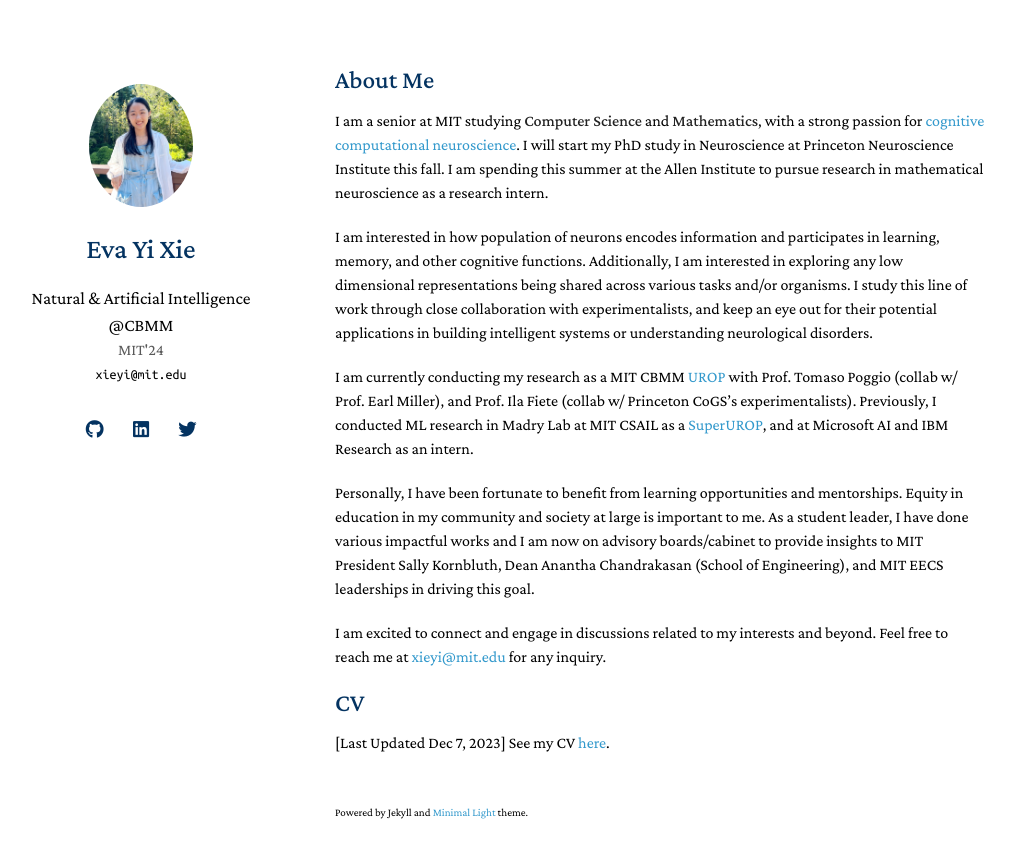
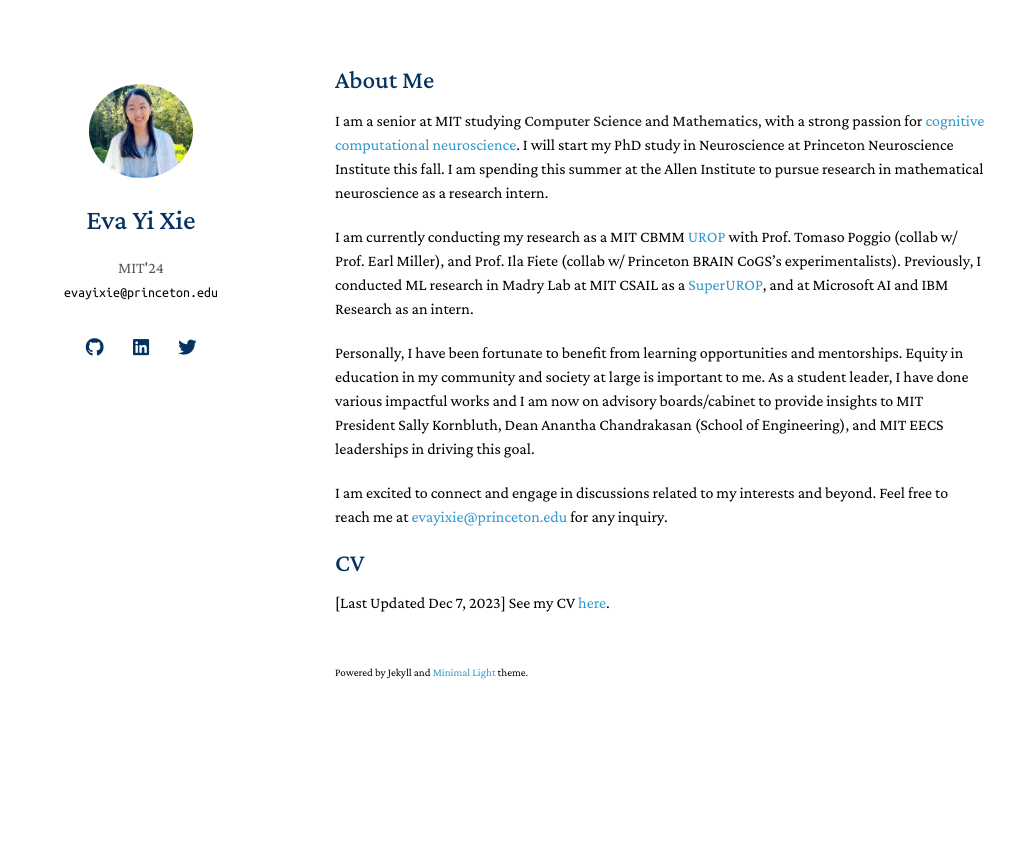
Before and after one commit to minzsiure/minzsiure.github.io, a Jekyll site: the page built from index.md, in a window 1280 px wide. Shown: the top 858 px of the page, without its empty margins (135-1150 px from the left). Built offline with Jekyll 4.4.1, drawn with Linux system fonts in a browser that asks for light colours; nearby versions of some CDN libraries; a style sheet for code colours, icons or effects is not loaded.

Commit message:
modification

```diff
--- a/_config.yml
+++ b/_config.yml
@@ -1,8 +1,8 @@
 # Basic Information
 title: Eva Yi Xie
-position: Natural & Artificial Intelligence @CBMM
+position:
 affiliation: MIT'24
-email: xieyi@mit.edu
+email: evayixie@princeton.edu
 
 # Search Engine Optimization (SEO)
 # The following information is used to improve the website traffic from search engines, e.g., Google.
--- a/index.md
+++ b/index.md
@@ -5,13 +5,13 @@ layout: homepage
 <h2 id="about">About Me</h2>
 I am a senior at MIT studying **Computer Science** and **Mathematics**, with a strong passion for [cognitive computational neuroscience](https://www.nature.com/articles/s41593-018-0210-5#:~:text=The%20goal%20of%20cognitive%20computational,perform%20real%2Dworld%20cognitive%20tasks){:target="_blank"}. I will start my PhD study in Neuroscience at Princeton Neuroscience Institute this fall. I am spending this summer at the Allen Institute to pursue research in mathematical neuroscience as a research intern.
 
-I am interested in how population of neurons encodes information and participates in learning, memory, and other cognitive functions. Additionally, I am interested in exploring any low dimensional representations being shared across various tasks and/or organisms. I study this line of work through close collaboration with experimentalists, and keep an eye out for their potential applications in building intelligent systems or understanding neurological disorders.
+<!-- I am interested in how population of neurons encodes information and participates in learning, memory, and other cognitive functions. Additionally, I am interested in exploring any low dimensional representations being shared across various tasks and/or organisms. I study this line of work through close collaboration with experimentalists, and keep an eye out for their potential applications in building intelligent systems or understanding neurological disorders. -->
 
-I am currently conducting my research as a MIT CBMM [UROP](https://cbmm.mit.edu/about/people/xie) with Prof. Tomaso Poggio (collab w/ Prof. Earl Miller), and Prof. Ila Fiete (collab w/ Princeton CoGS's experimentalists). Previously, I conducted ML research in Madry Lab at MIT CSAIL as a [SuperUROP](https://superurop.mit.edu/scholars/eva-yi-xie/), and at Microsoft AI and IBM Research as an intern.
+I am currently conducting my research as a MIT CBMM [UROP](https://cbmm.mit.edu/about/people/xie) with Prof. Tomaso Poggio (collab w/ Prof. Earl Miller), and Prof. Ila Fiete (collab w/ Princeton BRAIN CoGS's experimentalists). Previously, I conducted ML research in Madry Lab at MIT CSAIL as a [SuperUROP](https://superurop.mit.edu/scholars/eva-yi-xie/), and at Microsoft AI and IBM Research as an intern.
 
 Personally, I have been fortunate to benefit from learning opportunities and mentorships. Equity in education in my community and society at large is important to me. As a student leader, I have done various impactful works and I am now on advisory boards/cabinet to provide insights to MIT President Sally Kornbluth, Dean Anantha Chandrakasan (School of Engineering), and MIT EECS leaderships in driving this goal.
 
-I am excited to connect and engage in discussions related to my interests and beyond. Feel free to reach me at [xieyi@mit.edu](mailto:xieyi@mit.edu) for any inquiry.
+I am excited to connect and engage in discussions related to my interests and beyond. Feel free to reach me at [evayixie@princeton.edu](mailto:evayixie@princeton.edu) for any inquiry.
 
 <!-- <h2 id="research">Research Interests</h2>
 Include but not limited to:
```
Also changed, not shown: assets/img/profile.png.
